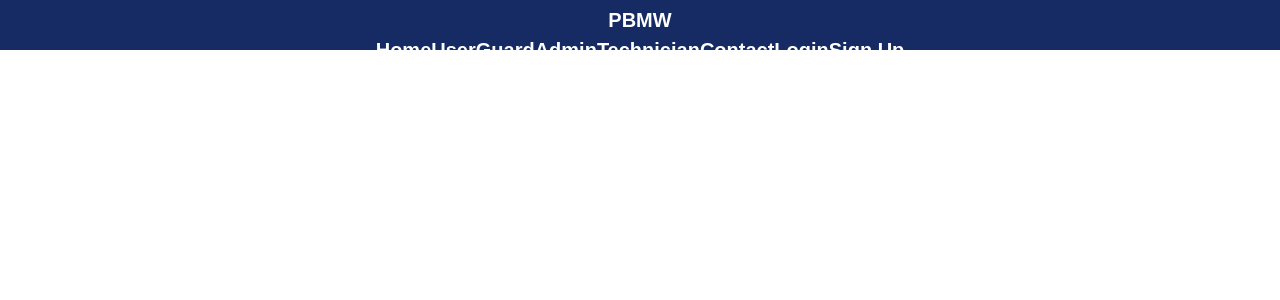
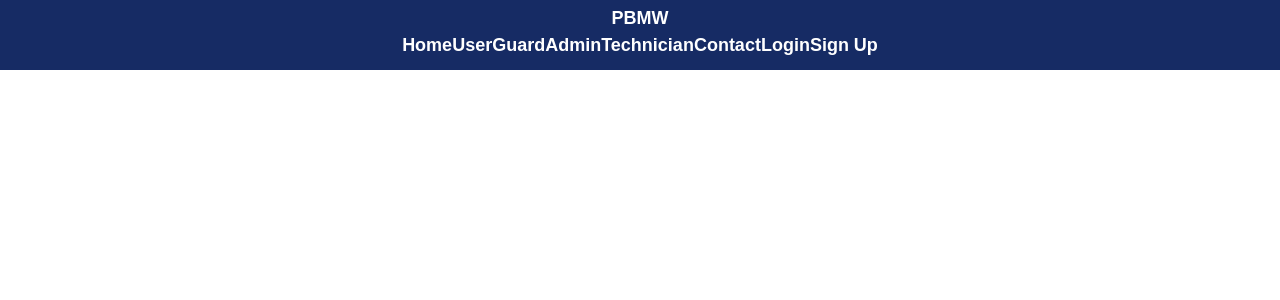
Before and after one commit to Muliro1/Garage-Management-System, a React (Create React App) app in the folder client/: page / in a window 1280 px wide. Shown: the top 300 px of the page. Built offline with nearby package versions, Linux system fonts and the light colour scheme.

Commit message:
App.css re-render

```diff
--- a/client/src/App.css
+++ b/client/src/App.css
@@ -7,12 +7,14 @@
     width: 100%;
     text-align: center;
     overflow: hidden;
-    height: 50px;
+    height: 70px;
     text-decoration: none;
     background-color: #162b64;
     padding: 5px;
     font-family: Arial, Helvetica, sans-serif;
-    font-size: 20px;
+    font-size: 18px;
     font-weight: bold;
     color: white;
 };
+
+/* put equal spaces between .NavBar buttons */
```
